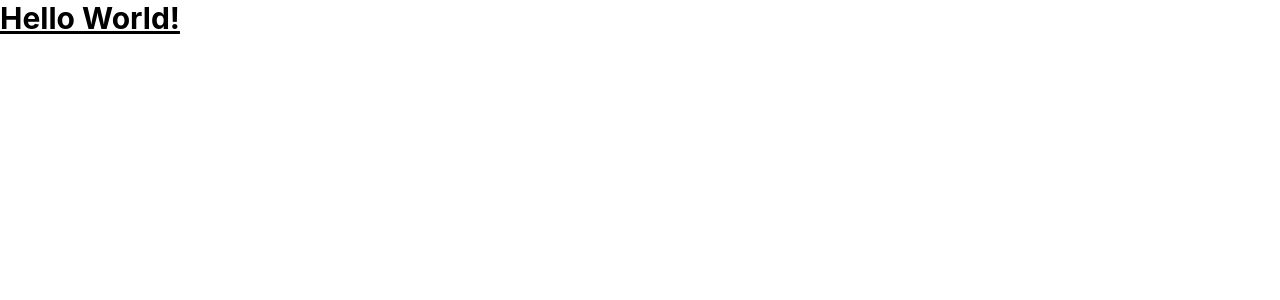
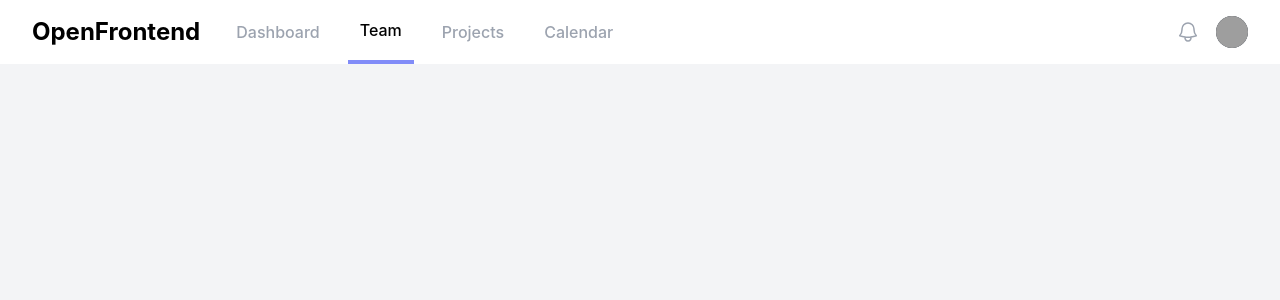
Before and after one commit to OpenFrontend/OpenFrontendFE, a React (Create React App) app: page / in a window 1280 px wide. Shown: the top 300 px of the page. Built offline with nearby package versions, Linux system fonts and the light colour scheme; grey boxes are pictures that could not be loaded.

Commit message:
Added Navbar

```diff
--- a/src/App.js
+++ b/src/App.js
@@ -1,8 +1,10 @@
+import Navbar from "./Modules/Navbar";
+
 function App() {
   return (
-    <div className="text-3xl font-bold underline">
-      Hello World!
-    </div>
+    <div className='bg-gray-100 h-screen'>
+    <Navbar></Navbar>
+  </div>
   );
 }
 
--- /dev/null
+++ b/src/Modules/Navbar.js
@@ -0,0 +1,160 @@
+import { Fragment } from 'react'
+import { Disclosure, Menu, Transition } from '@headlessui/react'
+import { Bars3Icon, BellIcon, XMarkIcon } from '@heroicons/react/24/outline'
+
+const navigation = [
+  { name: 'Dashboard', href: '#', current: false },
+  { name: 'Team', href: '#', current: true },
+  { name: 'Projects', href: '#', current: false },
+  { name: 'Calendar', href: '#', current: false },
+]
+
+function classNames(...classes) {
+  return classes.filter(Boolean).join(' ')
+}
+
+export default function Navbar() {
+  return (
+    <div className='bg-white'>
+    <Disclosure as="nav" >
+      {({ open }) => (
+        <>
+          <div className="mx-auto max-w-7xl px-2 sm:px-6 lg:px-8">
+            <div className="relative flex h-16 items-center justify-between">
+              <div className="absolute inset-y-0 left-0 flex items-center sm:hidden">
+                {/* Mobile menu button*/}
+                <Disclosure.Button className="inline-flex items-center justify-center rounded-md p-2 text-gray-400 hover:bg-gray-700 hover:text-white focus:outline-none focus:ring-2 focus:ring-inset focus:ring-white">
+                  <span className="sr-only">Open main menu</span>
+                  {open ? (
+                    <XMarkIcon className="block h-6 w-6" aria-hidden="true" />
+                  ) : (
+                    <Bars3Icon className="block h-6 w-6" aria-hidden="true" />
+                  )}
+                </Disclosure.Button>
+              </div>
+              <div className="flex flex-1 items-center justify-center sm:items-stretch sm:justify-start h-full">
+                <div className="flex flex-shrink-0 items-center">
+                  <img
+                    className="block h-8 w-auto lg:hidden"
+                    src="https://tailwindui.com/img/logos/mark.svg?color=indigo&shade=500"
+                    alt="Your Company"
+                  />
+                  <h1 className='font-bold text-2xl'>OpenFrontend</h1>
+                  {/* <img
+                    className="hidden h-8 w-auto lg:block"
+                    src="https://tailwindui.com/img/logos/mark.svg?color=indigo&shade=500"
+                    alt="Your Company"
+                  /> */}
+                </div>
+                <div className="hidden sm:ml-6 sm:block">
+                  <div className="flex space-x-4 h-full">
+                    {navigation.map((item) => (
+                        <div className={classNames(item.current? 'border-b-4 border-indigo-400':'border-none', 'h-full flex items-center justify-center')}>
+                        <a
+                        key={item.name}
+                        href={item.href}
+                        className={classNames(
+                          item.current ? ' text-black' : 'text-gray-400 hover:text-gray-700 hover:text-white',
+                          'px-3 py-2  text-md font-medium'
+                        )}
+                        aria-current={item.current ? 'page' : undefined}
+                      >
+                        {item.name}
+                      </a>
+                   </div>
+                    ))}
+                  </div>
+                </div>
+              </div>
+              <div className="absolute inset-y-0 right-0 flex items-center pr-2 sm:static sm:inset-auto sm:ml-6 sm:pr-0">
+                <button
+                  type="button"
+                  className="rounded-full bg-white-800 p-1 text-gray-400 hover:text-black focus:outline-none focus:ring-2 focus:ring-white focus:ring-offset-2 "
+                >
+                  <span className="sr-only">View notifications</span>
+                  <BellIcon className="h-6 w-6" aria-hidden="true" />
+                </button>
+
+                {/* Profile dropdown */}
+                <Menu as="div" className="relative ml-3">
+                  <div>
+                    <Menu.Button className="flex rounded-full bg-gray-800 text-sm focus:outline-none focus:ring-2 focus:ring-white focus:ring-offset-2 ">
+                      <span className="sr-only">Open user menu</span>
+                      <img
+                        className="h-8 w-8 rounded-full"
+                        src="https://images.unsplash.com/photo-1472099645785-5658abf4ff4e?ixlib=rb-1.2.1&ixid=eyJhcHBfaWQiOjEyMDd9&auto=format&fit=facearea&facepad=2&w=256&h=256&q=80"
+                        alt=""
+                      />
+                    </Menu.Button>
+                  </div>
+                  <Transition
+                    as={Fragment}
+                    enter="transition ease-out duration-100"
+                    enterFrom="transform opacity-0 scale-95"
+                    enterTo="transform opacity-100 scale-100"
+                    leave="transition ease-in duration-75"
+                    leaveFrom="transform opacity-100 scale-100"
+                    leaveTo="transform opacity-0 scale-95"
+                  >
+                    <Menu.Items className="absolute right-0 z-10 mt-2 w-48 origin-top-right rounded-md bg-white py-1 shadow-lg ring-1 ring-black ring-opacity-5 focus:outline-none">
+                      <Menu.Item>
+                        {({ active }) => (
+                          <a
+                            href="#"
+                            className={classNames(active ? 'bg-gray-100' : '', 'block px-4 py-2 text-sm text-gray-700')}
+                          >
+                            Your Profile
+                          </a>
+                        )}
+                      </Menu.Item>
+                      <Menu.Item>
+                        {({ active }) => (
+                          <a
+                            href="#"
+                            className={classNames(active ? 'bg-gray-100' : '', 'block px-4 py-2 text-sm text-gray-700')}
+                          >
+                            Settings
+                          </a>
+                        )}
+                      </Menu.Item>
+                      <Menu.Item>
+                        {({ active }) => (
+                          <a
+                            href="#"
+                            className={classNames(active ? 'bg-gray-100' : '', 'block px-4 py-2 text-sm text-gray-700')}
+                          >
+                            Sign out
+                          </a>
+                        )}
+                      </Menu.Item>
+                    </Menu.Items>
+                  </Transition>
+                </Menu>
+              </div>
+            </div>
+          </div>
+
+          <Disclosure.Panel className="sm:hidden">
+            <div className="space-y-1 px-2 pt-2 pb-3">
+              {navigation.map((item) => (
+                <Disclosure.Button
+                  key={item.name}
+                  as="a"
+                  href={item.href}
+                  className={classNames(
+                    item.current ? 'border-b-4 border-indigo-500 text-white' : 'text-gray-300 hover:bg-gray-700 hover:text-white',
+                    'block px-3 py-2 rounded-md text-base font-medium'
+                  )}
+                  aria-current={item.current ? 'page' : undefined}
+                >
+                  {item.name}
+                </Disclosure.Button>
+              ))}
+            </div>
+          </Disclosure.Panel>
+        </>
+      )}
+    </Disclosure>
+    </div>
+  )
+}
```
